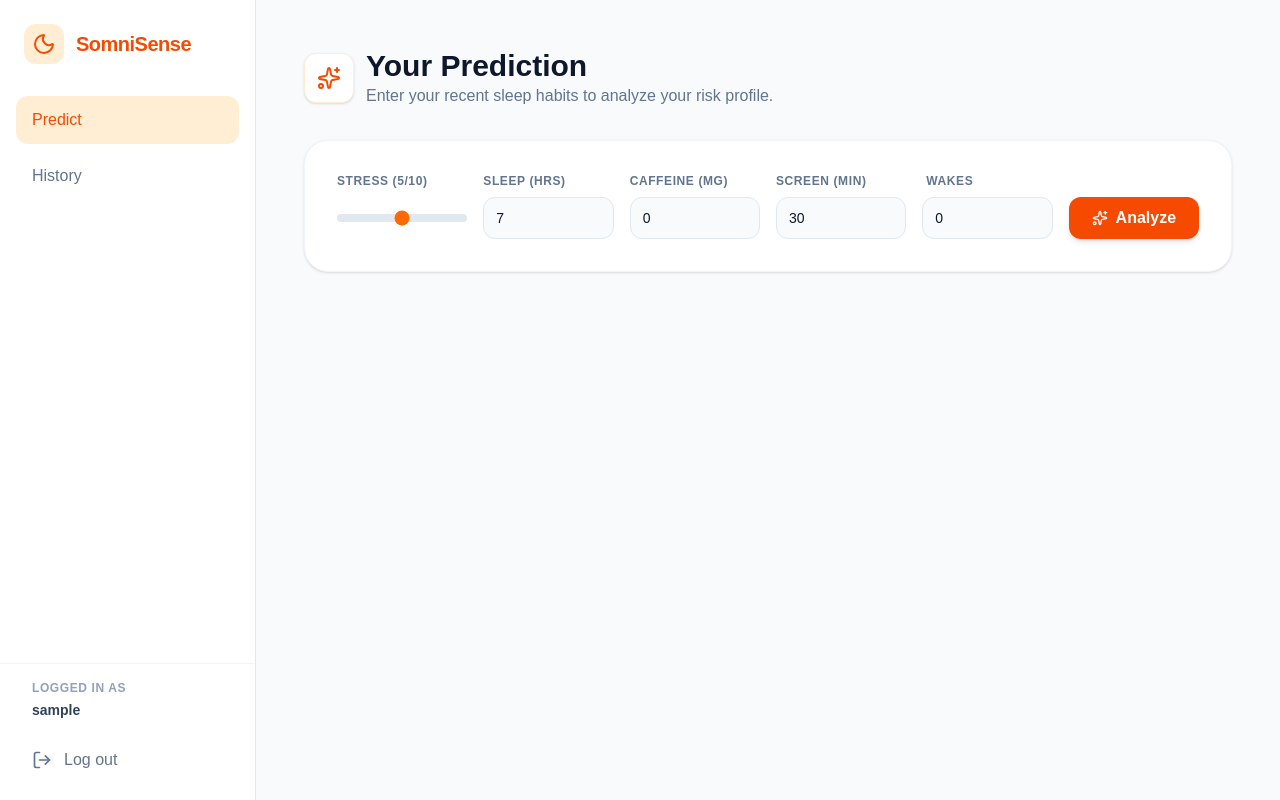
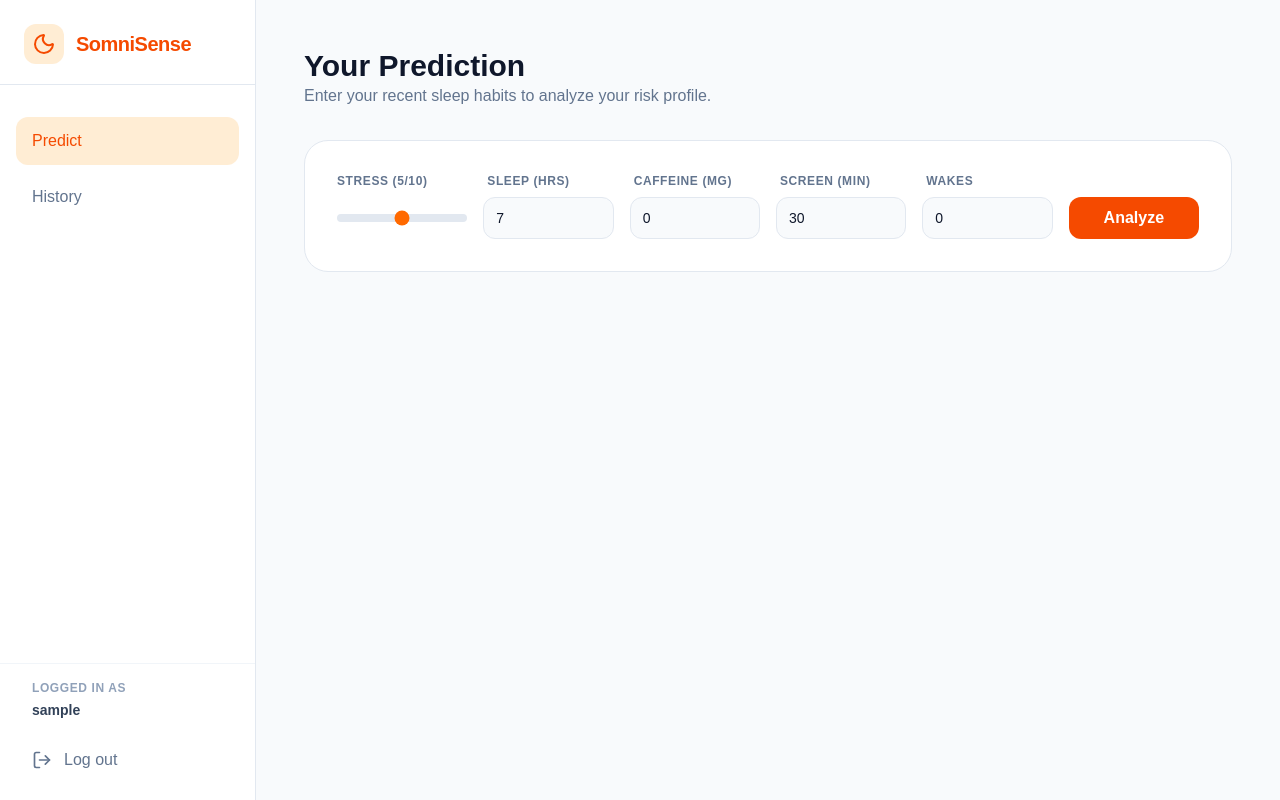
Before and after one commit to mahfuzhasanreza/somnisense-sleep-health, a Next.js app in the folder client/: page / in a window 1280 px wide. Built offline with nearby package versions, Linux system fonts and the light colour scheme; sample sign-in values are in the browser's storage.

Commit message:
modify predict route styles

```diff
--- a/client/src/app/page.tsx
+++ b/client/src/app/page.tsx
@@ -79,13 +79,11 @@ export default function Home() {
         <div className="absolute top-[-20%] left-[-10%] w-[50%] h-[50%] rounded-full bg-orange-500/5 blur-[120px]"></div>
       </div>
 
-      <div className="max-w-6xl mx-auto w-full space-y-10">
+      <div className="mx-auto w-full space-y-10">
 
         {/* Header matching History route */}
         <div className="mb-8 flex items-center space-x-3">
-          <div className="p-3 bg-white border border-orange-100 rounded-xl shadow-sm">
-            <Sparkles className="w-6 h-6 text-orange-600" />
-          </div>
+
           <div>
             <h1 className="text-3xl font-bold text-slate-900">Your Prediction</h1>
             <p className="text-slate-500">Enter your recent sleep habits to analyze your risk profile.</p>
@@ -93,7 +91,7 @@ export default function Home() {
         </div>
 
         {/* Minimal Top Form Section */}
-        <section className="bg-white rounded-3xl p-6 lg:p-8 shadow-sm border border-slate-100">
+        <section className="bg-white rounded-3xl p-6 lg:p-8 border border-slate-200">
           <form onSubmit={handleSubmit}>
             <div className="grid grid-cols-1 sm:grid-cols-2 lg:grid-cols-6 gap-4 items-end">
 
@@ -117,7 +115,7 @@ export default function Home() {
 
               {/* Sleep Duration */}
               <div className="space-y-2">
-                <label className="text-xs font-bold text-slate-500 uppercase tracking-wider flex items-center">
+                <label className="ml-1 text-xs font-bold text-slate-500 uppercase tracking-wider flex items-center">
                    Sleep (hrs)
                 </label>
                 <input
@@ -134,7 +132,7 @@ export default function Home() {
 
               {/* Caffeine */}
               <div className="space-y-2">
-                <label className="text-xs font-bold text-slate-500 uppercase tracking-wider flex items-center">
+                <label className="ml-1 text-xs font-bold text-slate-500 uppercase tracking-wider flex items-center">
                   Caffeine (mg)
                 </label>
                 <input
@@ -149,7 +147,7 @@ export default function Home() {
 
               {/* Screen Time */}
               <div className="space-y-2">
-                <label className="text-xs font-bold text-slate-500 uppercase tracking-wider flex items-center">
+                <label className="ml-1 text-xs font-bold text-slate-500 uppercase tracking-wider flex items-center">
                   Screen (min)
                 </label>
                 <input
@@ -182,13 +180,13 @@ export default function Home() {
                 <button
                   type="submit"
                   disabled={loading}
-                  className="w-full h-full rounded-xl shadow-md bg-orange-600 hover:bg-orange-500 text-white font-bold transition-all flex items-center justify-center disabled:opacity-70 disabled:cursor-not-allowed"
+                  className="w-full h-full rounded-xl  bg-orange-600 hover:bg-orange-500 text-white font-bold transition-all flex items-center justify-center disabled:opacity-70 disabled:cursor-not-allowed"
                 >
                   {loading ? (
                     <Loader2 className="w-5 h-5 animate-spin" />
                   ) : (
                     <>
-                      <Sparkles className="w-4 h-4 mr-2" /> Analyze
+                      Analyze
                     </>
                   )}
                 </button>
@@ -210,10 +208,10 @@ export default function Home() {
             <div className="grid grid-cols-1 lg:grid-cols-3 gap-6">
 
               {/* Primary Score Card */}
-              <div className={`col-span-1 p-8 rounded-3xl shadow-xl flex flex-col items-center justify-center text-center border overflow-hidden relative ${
+              <div className={`col-span-1 p-8 rounded-3xl flex flex-col items-center justify-center text-center border overflow-hidden relative ${
                 result === 0 ? "bg-gradient-to-br from-green-500 to-emerald-600 border-green-400" :
-                result === 1 ? "bg-gradient-to-br from-amber-400 to-orange-500 border-amber-300" :
-                "bg-gradient-to-br from-rose-500 to-red-600 border-rose-400"
+                result === 1 ? "bg-gradient-to-br from-amber-400 to-orange-600 border-amber-300" :
+                "bg-gradient-to-br from-rose-500 to-red-600 border-red-400"
               }`}>
                 {/* Decorative background circle */}
                 <div className="absolute w-64 h-64 bg-white/10 rounded-full -top-10 -right-10 blur-3xl"></div>
@@ -234,19 +232,16 @@ export default function Home() {
               </div>
 
               {/* Recommendations Dashboard */}
-              <div className="col-span-1 lg:col-span-2 bg-white rounded-3xl p-8 shadow-xl border border-slate-100 flex flex-col">
+              <div className="col-span-1 lg:col-span-2 bg-white rounded-3xl p-8  border border-slate-200 flex flex-col">
                 <div className="flex items-center space-x-3 mb-8">
-                  <div className="p-2 bg-orange-100 rounded-lg">
-                    <Sparkles className="w-5 h-5 text-orange-600" />
-                  </div>
                   <h3 className="text-2xl font-bold text-slate-900 tracking-tight">Action Plan</h3>
                 </div>
 
                 {recommendations.length > 0 ? (
                   <div className="grid grid-cols-1 md:grid-cols-2 gap-4">
                     {recommendations.map((rec, idx) => (
-                      <div key={idx} className="bg-slate-50 p-5 rounded-2xl border border-slate-100 flex items-start space-x-4 hover:shadow-md transition-shadow">
-                        <div className="bg-white rounded-full w-8 h-8 flex items-center justify-center font-bold text-orange-500 shadow-sm shrink-0">
+                      <div key={idx} className="bg-slate-50 p-5 rounded-2xl border border-slate-100 flex items-start space-x-4 hover:shadow-sm transition-shadow">
+                        <div className="bg-white rounded-full w-8 h-8 flex items-center justify-center font-bold text-orange-500  shrink-0">
                           {idx + 1}
                         </div>
                         <p className="text-slate-700 text-sm font-medium leading-relaxed">{rec}</p>
--- a/client/src/components/Sidebar.tsx
+++ b/client/src/components/Sidebar.tsx
@@ -18,12 +18,13 @@ export default function Sidebar() {
 
   return (
     <aside className="w-64 bg-white border-r border-slate-200 h-full flex flex-col fixed left-0 top-0 pt-6 shadow-sm">
-      <div className="px-6 mb-8 flex items-center space-x-3">
+      <div className="px-6 mb-8 flex items-center space-x-3 border-b border-slate-200 pb-5">
         <div className="p-2 bg-orange-100 rounded-xl text-orange-600">
           <Moon className="w-6 h-6" />
         </div>
         <span className="font-bold text-xl text-orange-600 tracking-tight">SomniSense</span>
       </div>
+
 
       <nav className="flex-1 px-4 space-y-2">
         {navLinks.map((link) => {
```
